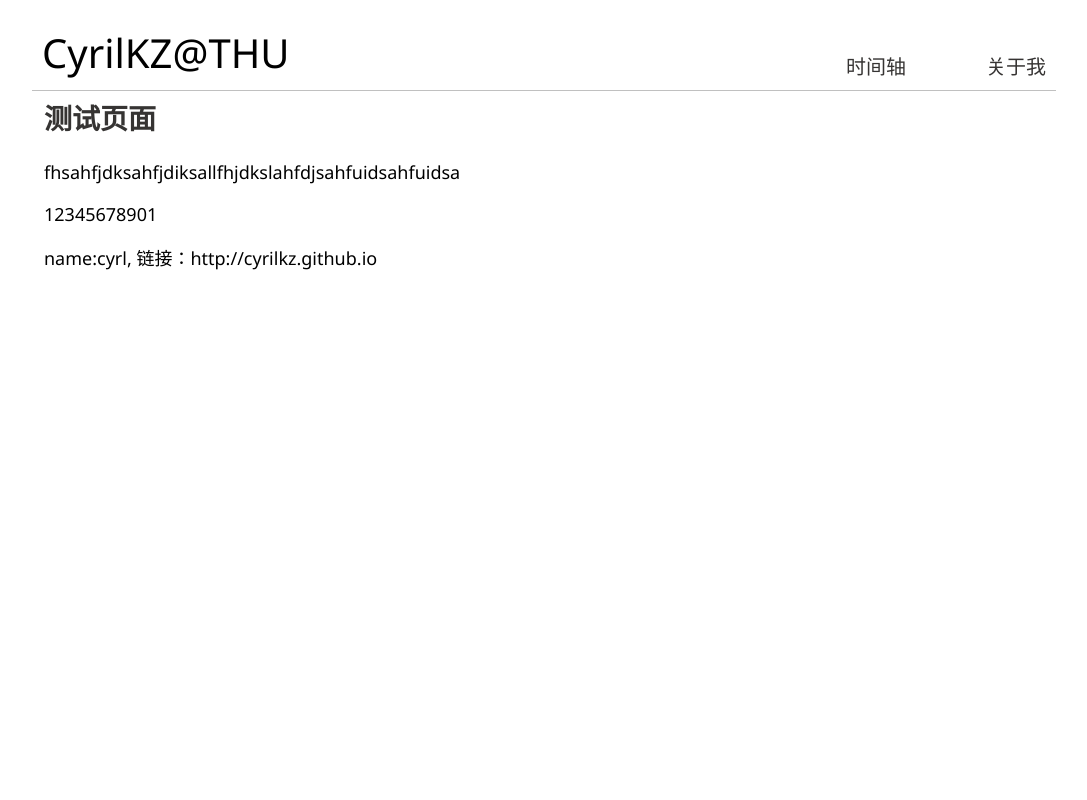
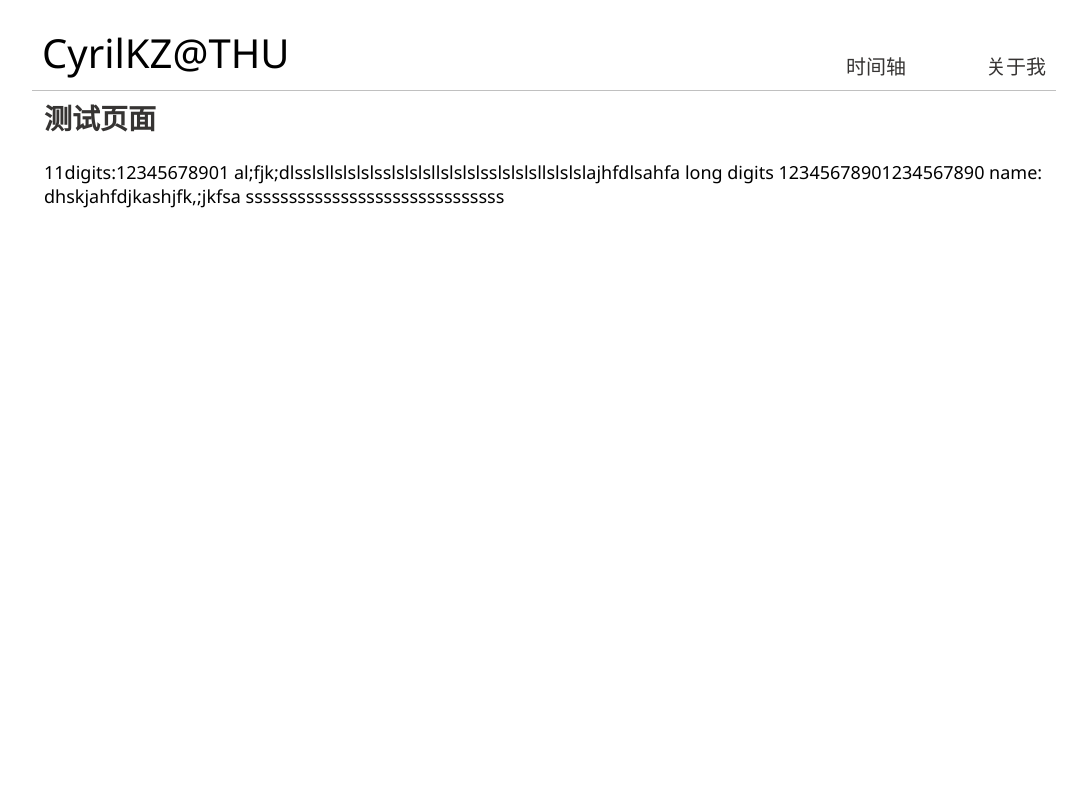
Before and after one commit to CyrilKZ/CyrilKZ.github.io, a plain HTML site: page article/0-test.html in a window 1280 px wide. Shown: the top 800 px of the page, without its empty margins (96-1183 px from the left). Drawn offline with Linux system fonts and the light colour scheme.

Commit message:
Update 0-test.html

```diff
--- a/article/0-test.html
+++ b/article/0-test.html
@@ -15,9 +15,12 @@
         </header>
         <div class = "article-main">
             <h2>测试页面</h2>
-            <p>fhsahfjdksahfjdiksallfhjdkslahfdjsahfuidsahfuidsa</p>
-            <p>12345678901</p>
-            <p>name:cyrl, 链接：http://cyrilkz.github.io</p>
+            <p>11digits:12345678901
+              al;fjk;dlsslsllslslslsslslslsllslslslsslslslsllslslslajhfdlsahfa
+              long digits 12345678901234567890
+              name: dhskjahfdjkashjfk,;jkfsa
+              ssssssssssssssssssssssssssssss
+            </p>
         </div>
 
         <footer class="foot-bar">
```
